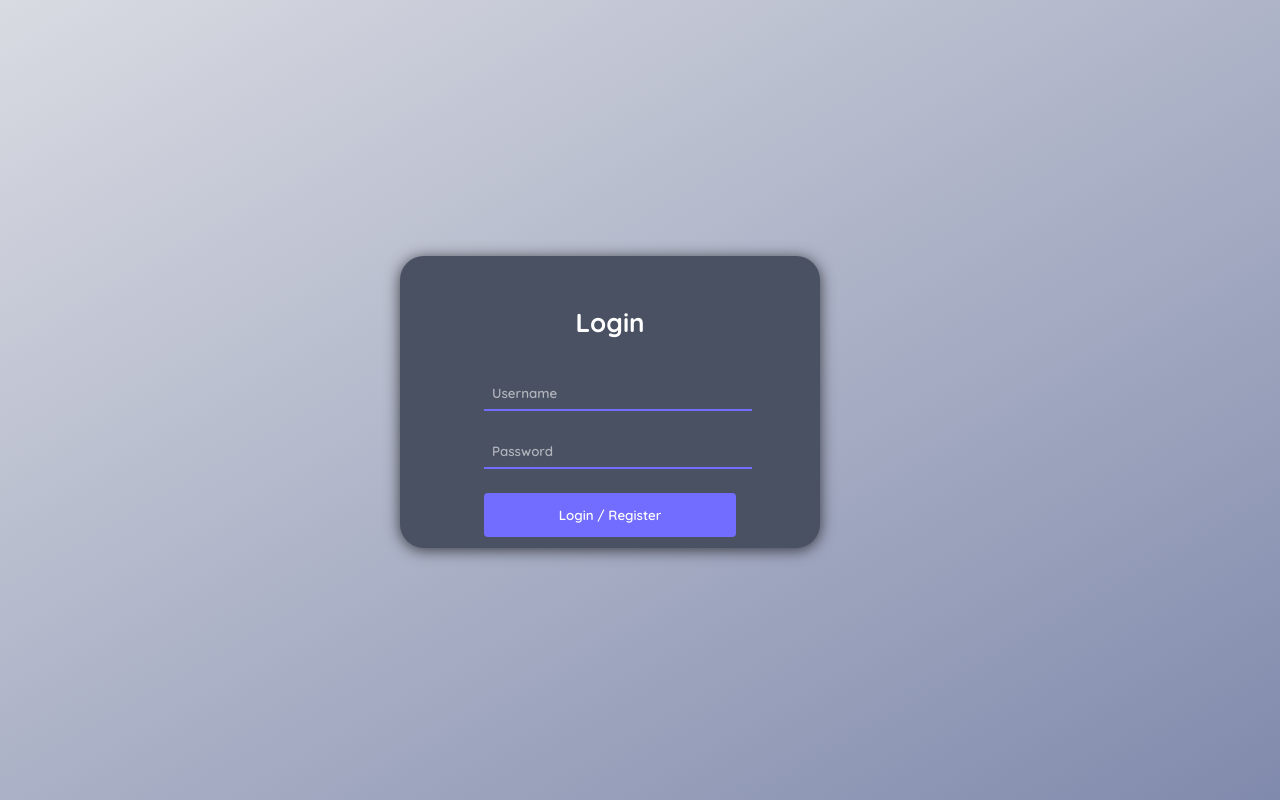
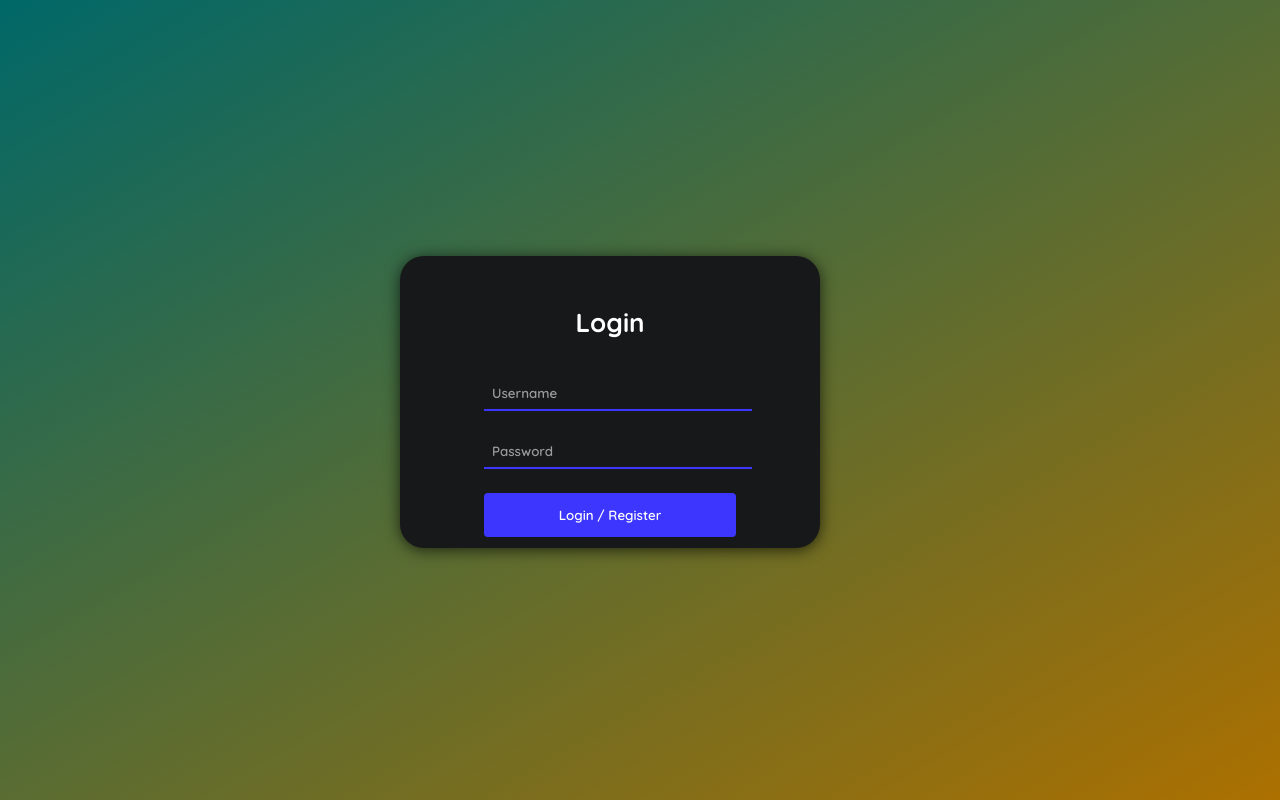
Before and after one commit to abubow/Nect---NextJs-Chat-App, a Next.js app: page / in a window 1280 px wide. Built offline with nearby package versions, Linux system fonts and the light colour scheme.

Commit message:
did some basic styling

```diff
--- a/styles/auth.css
+++ b/styles/auth.css
@@ -5,7 +5,10 @@
   left: 0px;
   width: calc(100vw - 200px);
   height: calc(100vh - 200px);
-  background: linear-gradient(150deg, #d9dbe2, #808aac 100%, #282d39 0);
+  background: linear-gradient(150deg, rgb(0, 104, 104), rgb(172, 112, 0) 100%, #430000 10%);
+  -webkit-animation: Gradient 15s ease infinite;
+  -moz-animation: Gradient 15s ease infinite;
+  animation: Gradient 15s ease infinite;
 }
 
 .auth-container {
@@ -14,7 +17,7 @@
   position: relative;
   top: calc(50vh - 144px - 100px);
   left: calc(50vw - 240px - 100px);
-  background-color: #4a5162;
+  background-color: #161819;
   border-radius: 24px;
   box-shadow: 0 2px 15px rgb(0 0 0 / 68%);
 }
@@ -37,10 +40,10 @@
   width: 100%;
   padding: 8px;
   margin-bottom: 24px;
-  background-color: #4a5162;
+  background-color: #161819;
   outline: none;
   border-width: 0px;
-  border-bottom: 2px solid #726dfe;
+  border-bottom: 2px solid #3c36ff;
   color: white;
 }
 
@@ -54,11 +57,11 @@
   border-radius: 4px;
   border-width: 0px;
   cursor: pointer;
-  background-color: #726dfe;
+  background-color: #3c36ff;
   color: white;
   outline: none;
 }
 
 .submit-button::hover {
-  background-color: #938ffe;
+  background-color: #0500a4;
 }
--- a/styles/chats.css
+++ b/styles/chats.css
@@ -4,16 +4,16 @@
 
 /* Chat List */
 .ce-wrapper {
-  background-color: #4a5162 !important;
+  background-color: #1C1E1F !important;
 }
 
 .ce-chats-container {
-  background-color: #4a5162 !important;
+  background-color: #1C1E1F !important;
   border-radius: 0px !important;
 }
 
 .ce-chat-form-container {
-  background-color: #4a5162 !important;
+  background-color: #1C1E1F !important;
   color: white;
 }
 
@@ -44,12 +44,12 @@
 /* Chat Feed */
 
 .ce-chat-title-container {
-  background-color: #4a5162 !important;
+  background-color: #1C1E1F !important;
   border-radius: 0px !important;
 }
 
 .ce-chat-feed-container {
-  background-color: #4a5162 !important;
+  background-color: #1C1E1F !important;
 }
 
 .ce-primary-button {
@@ -86,7 +86,7 @@
 }
 
 .ce-social-message-form {
-  background-color: #4a5162 !important;
+  background-color: #1C1E1F !important;
 }
 
 .ce-message-input-form {
@@ -98,7 +98,7 @@
   position: relative !important;
   top: 4px !important;
   border-width: 0px !important;
-  background-color: #4a5162 !important;
+  background-color: #1C1E1F !important;
   color: white !important;
 }
 #msg-textarea::placeholder {
@@ -114,7 +114,7 @@
 }
 
 .ce-message-images-row {
-  background-color: #4a5162 !important;
+  background-color: #1C1E1F !important;
 }
 
 .ce-their-message-sender {
@@ -129,22 +129,22 @@
 /* Chat Settings */
 
 .ce-settings {
-  background-color: #4a5162 !important;
+  background-color: #1C1E1F !important;
   border-radius: 0px !important;
 }
 
 .ce-chat-title-form .ce-text-input {
-  background-color: #4a5162;
+  background-color: #1C1E1F;
   color: white;
 }
 
 .ce-section-title-container {
-  background-color: #4a5162 !important;
+  background-color: #1C1E1F !important;
   color: white;
 }
 
 #ce-options-drop-down {
-  background-color: #4a5162 !important;
+  background-color: #1C1E1F !important;
   color: white;
 }
 
@@ -153,7 +153,7 @@
 }
 
 .ce-danger-button {
-  background-color: #4a5162 !important;
+  background-color: #1C1E1F !important;
   border: 1px solid #9a97fc !important;
   color: #9a97fc !important;
 }
```
